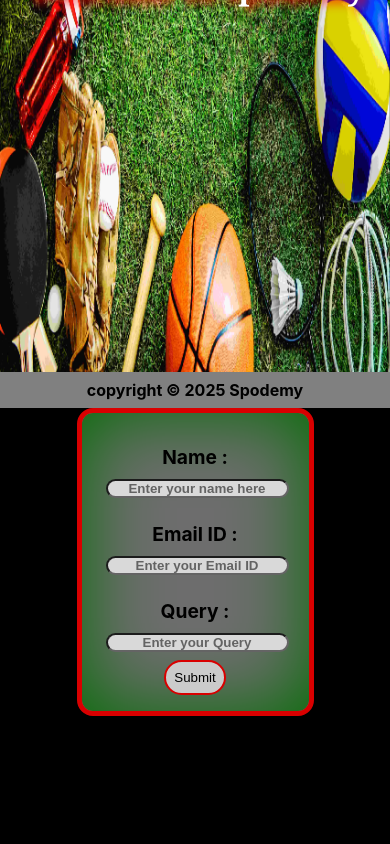
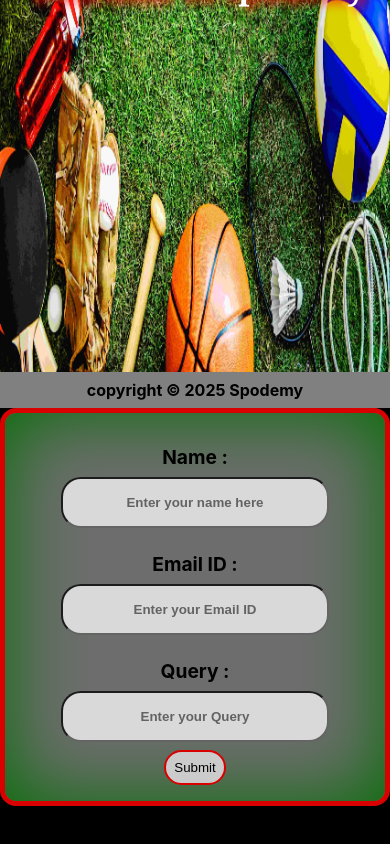
Before and after one commit to harishnigam21/Spodemy, a React (Create React App) app in the folder frontend/: page / in a window 390 px wide. Shown: the part 436-1280 px from the top of the page. Before the commit the page ends 1204 px from the top, so only its background shows below. Built offline with nearby package versions, Linux system fonts and the light colour scheme.

Commit message:
Update index.css

```diff
--- a/frontend/src/index.css
+++ b/frontend/src/index.css
@@ -1074,10 +1074,12 @@ code {
     display: grid;
     grid-template-columns: 100%;
   }
+  .queryForm{
+    width: 90%;
+  }
   .queryForm input {
     margin: 0;
-    padding: 0;
-    width: 100%;
+    padding: 1rem;
   }
   .forgotpwd {
     input {
```
